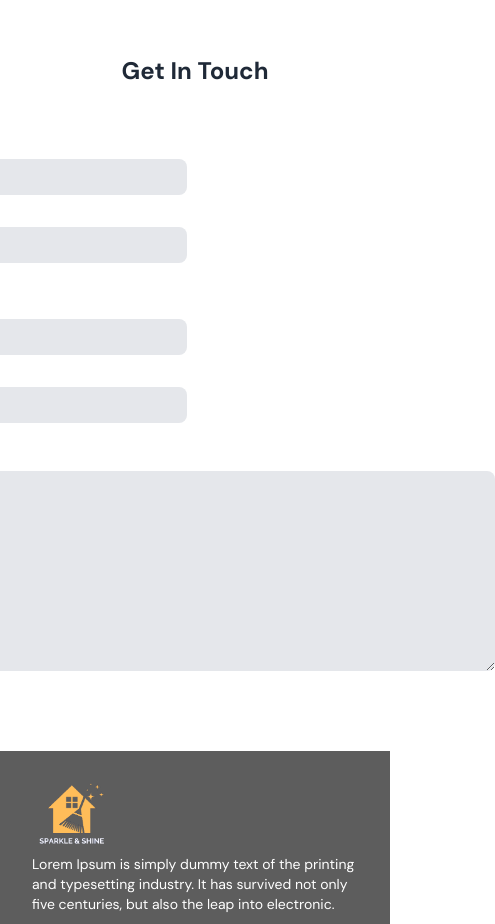
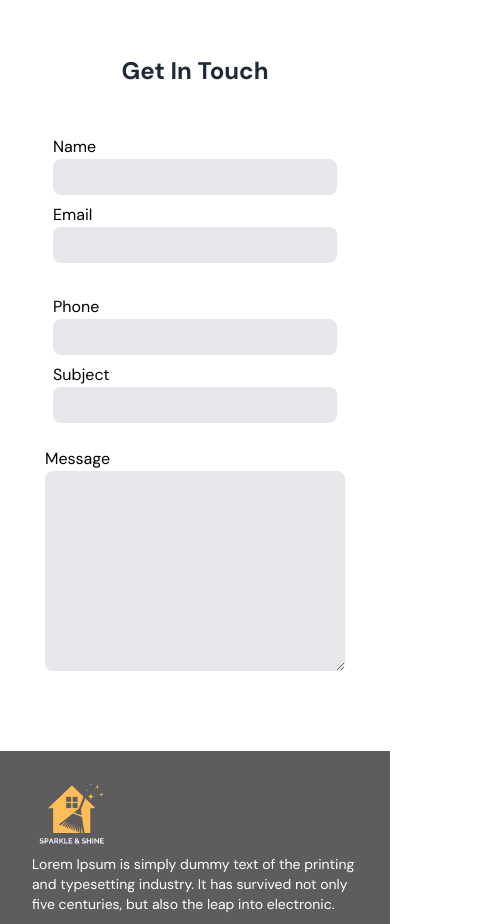
Before and after one commit to MingmaTenzing/cleaning_business, a Next.js app: page /contact in a window 390 px wide. Shown: the part 1142-2066 px from the top of the page, 495 px wide, since content can reach past the window. Built offline with nearby package versions, Linux system fonts and the light colour scheme.

Commit message:
form fixed with design

```diff
--- a/src/pages/contact.tsx
+++ b/src/pages/contact.tsx
@@ -64,7 +64,7 @@ function Contact({}: Props) {
             Get In Touch
           </h1>
 
-          <form className=" w-[600px] mt-10 space-y-4 md:flex md:flex-wrap md:space-y-0  ">
+          <form className=" md:max-w-[600px] max-w-[400px] mt-10 space-y-4 md:flex md:flex-wrap md:space-y-0  ">
             <div className="space-y-2 w-[300px] p-2">
 
             <div className="flex flex-col ">
```
